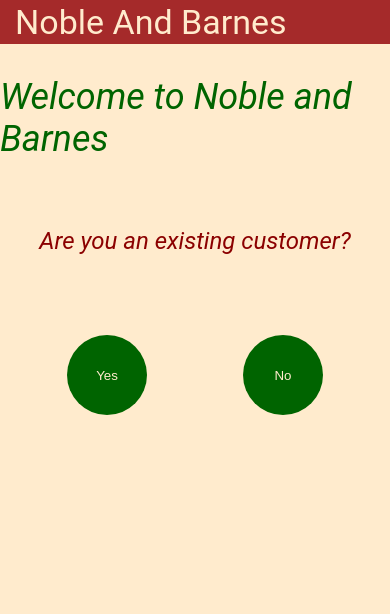
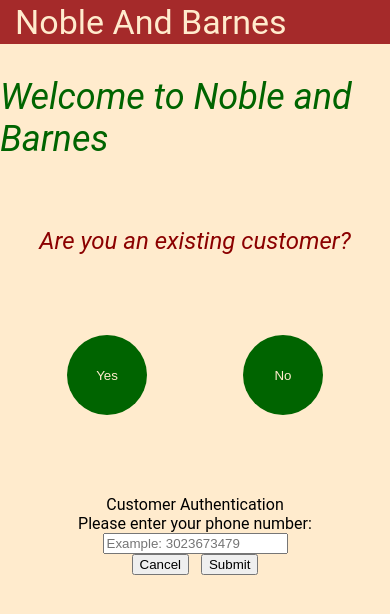
Before and after one commit to ADM-GenC-July-22/NobleAndBarnesFrontEnd, an Angular app: page / in a window 390 px wide. Shown: the top 614 px of the page. Built offline with nearby package versions, Linux system fonts and the light colour scheme.

Commit message:
Check for Phone Number Component

```diff
--- a/src/app/app.component.css
+++ b/src/app/app.component.css
@@ -15,7 +15,6 @@
     color:blanchedalmond;
 
 }
-
 
 
 
--- a/src/app/app.component.html
+++ b/src/app/app.component.html
@@ -3,9 +3,6 @@
   Noble And Barnes
 
 </div>
-
-
-
 
 <div class="top">Welcome to Noble and Barnes</div>
 
@@ -17,10 +14,11 @@
 
 </div>
 
-
-
 <div class="center">
 
   <button class="button" color="green" mat-button>Yes</button>
 
-  <button class="button" mat-mini-fab>No</button></div>
+  <button class="button" mat-mini-fab>No</button>
+</div>
+
+<app-existing-customerpage></app-existing-customerpage>
--- a/src/app/app.module.ts
+++ b/src/app/app.module.ts
@@ -4,11 +4,13 @@ import { FormsModule, ReactiveFormsModule } from '@angular/forms';
 
 import { AppComponent } from './app.component';
 import { ShowLen } from './app.length';
+import { ExistingCustomerpageComponent } from './existing-customerpage/existing-customerpage.component';
 
 @NgModule({
   declarations: [
     AppComponent,
-    ShowLen
+    ShowLen,
+    ExistingCustomerpageComponent
   ],
   imports: [
     BrowserModule,
--- /dev/null
+++ b/src/app/existing-customerpage/existing-customerpage.component.html
@@ -0,0 +1,18 @@
+<div class="top-menu" style="text-align: center;">
+  {{ title }}
+</div>
+
+<div class="d-flex pt-3" style="text-align: center;">
+  Please enter your phone number:
+</div>
+
+<div class="d-flex pt-3" style="text-align: center;">
+  <div>
+  <input type="string" #box placeholder="Example: 3023673479" name="phoneNumber" />
+</div>
+
+<div class="pt-3" style="text-align: center;" >
+  <button mat-button (click)="close()">Cancel</button>
+  &nbsp;
+  <button mat-button (click)="submit(box.value)">Submit</button>
+</div>
--- /dev/null
+++ b/src/app/existing-customerpage/existing-customerpage.component.ts
@@ -0,0 +1,31 @@
+
+import { Component, Input, OnInit } from '@angular/core';
+import { FormsModule, ReactiveFormsModule } from '@angular/forms';
+
+@Component({
+  selector: 'app-existing-customerpage',
+  templateUrl: './existing-customerpage.component.html',
+  styleUrls: ['./existing-customerpage.component.css']
+})
+export class ExistingCustomerpageComponent implements OnInit {
+  title = "Customer Authentication";
+
+  // Phone Number Variable
+  phoneNumber: any;
+
+  constructor() { }
+  submit(val:string) {
+    console.warn(val)
+    this.phoneNumber = val
+  }
+
+  close() {
+
+  }
+
+  ngOnInit(): void {
+
+  }
+
+
+}
```
Also changed, not shown: src/app/existing-customerpage/existing-customerpage.component.css (added), 1 other file (tests, documents, lock files or other folders).
